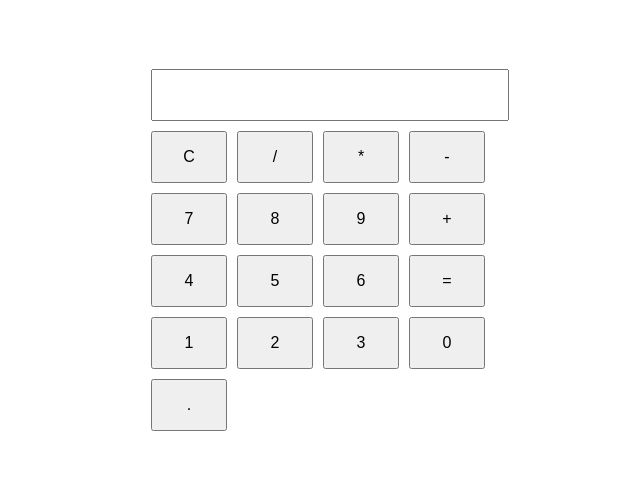
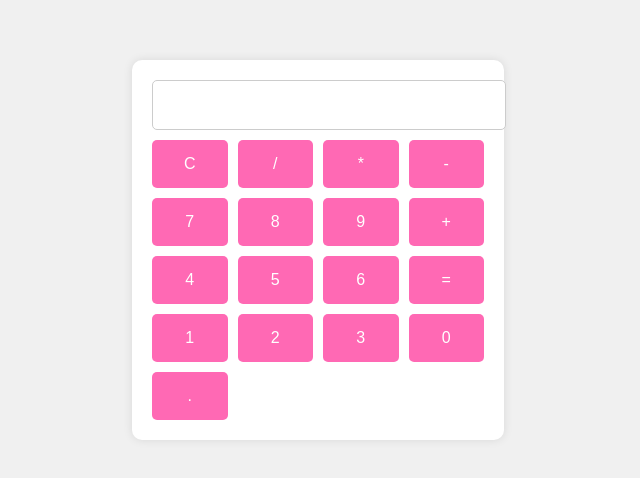
Before and after one commit to leesollll/-, a plain HTML site: page index.html in a window 1280 px wide. Shown: the part 150-628 px from the top of the page, without its empty margins (322-962 px from the left). Drawn offline with Linux system fonts and the light colour scheme.

Commit message:
Update styles.css

```diff
--- a/styles.css
+++ b/styles.css
@@ -7,10 +7,15 @@ body {
     justify-content: center;
     height: 100vh;
     margin: 0;
+    background-color: #f0f0f0; /* 배경색 추가 */
 }
 
 .calculator {
     text-align: center;
+    background-color: #fff;
+    padding: 20px;
+    border-radius: 10px;
+    box-shadow: 0 0 10px rgba(0, 0, 0, 0.1);
 }
 
 #display {
@@ -18,6 +23,8 @@ body {
     padding: 10px;
     margin-bottom: 10px;
     font-size: 1.5em;
+    border: 1px solid #ccc;
+    border-radius: 5px;
 }
 
 .buttons {
@@ -30,8 +37,12 @@ button {
     padding: 15px;
     font-size: 1em;
     cursor: pointer;
+    background-color: #ff69b4; /* 핑크색 */
+    color: #fff; /* 흰색 텍스트 */
+    border: none;
+    border-radius: 5px;
 }
 
 button:hover {
-    background-color: #ddd;
+    background-color: #d14589; /* hover 시 색상 변경 */
 }
```
